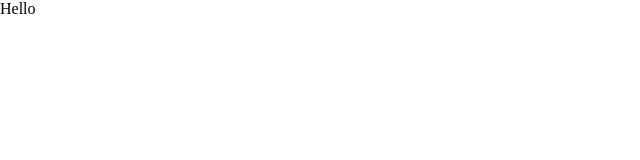
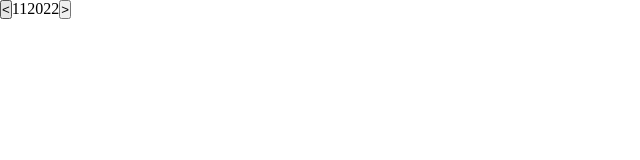
Before and after one commit to valentin93z/bs-studio-admin, a React (Create React App) app: page / in a window 1280 px wide. Shown: the top 160 px of the page, without its empty margins (0-640 px from the left). Built offline with nearby package versions, Linux system fonts and the light colour scheme; the HTML template or start-up script is replaced by a standard one.

Commit message:
add decrement and increment Date

```diff
--- a/public/index.html
+++ b/public/index.html
@@ -6,7 +6,6 @@
     <meta name="viewport" content="width=device-width, initial-scale=1" />
     <meta name="theme-color" content="#000000" />
     <meta name="description" content="Web site created using create-react-app" />
-    <link rel="manifest" href="%PUBLIC_URL%/manifest.json" />
     <title>bs-studio-admin</title>
   </head>
   <body>
--- a/src/App.tsx
+++ b/src/App.tsx
@@ -1,8 +1,9 @@
+import Calendar from "./components/Calendar/Calendar";
 
 function App() {
   return (
     <div className="App">
-      Hello
+      <Calendar />
     </div>
   );
 }
--- a/src/app/calendarSlice/calendarSlice.ts
+++ b/src/app/calendarSlice/calendarSlice.ts
@@ -1,14 +1,22 @@
-import { createSlice } from "@reduxjs/toolkit";
+import { createSlice, PayloadAction } from "@reduxjs/toolkit";
+import { ICalendar } from "../../models/ICalendar";
 
-const initialState = {
-    date: '',
+const initialState: ICalendar = {
+    date: new Date().getTime(),
 }
 
 export const calendarSlice = createSlice({
     name: 'calendar',
     initialState,
     reducers: {
-
+        incrementMonth(state) {
+            const date = state.date && new Date(state.date);
+            state.date = date && date.setMonth(date.getMonth() + 1);
+        },
+        decrementMonth(state) {
+            const date = state.date && new Date(state.date);
+            state.date = date && date.setMonth(date.getMonth() - 1);
+        },
     }
 });
 
--- /dev/null
+++ b/src/components/Calendar/Calendar.tsx
@@ -0,0 +1,26 @@
+import React, { FC, useEffect } from 'react';
+import { calendarSlice } from '../../app/calendarSlice/calendarSlice';
+import { useAppDispatch, useAppSelector } from '../../app/hooks';
+import { getCurrentDate } from '../../utils/getCurrentDate';
+
+const Calendar: FC = () => {
+
+  const dispatch = useAppDispatch();
+  const { date } = useAppSelector(state => state.calendarReducer);
+
+  console.log(date && new Date(date));
+
+  return (
+    <div>
+        <div>
+          <button onClick={() => dispatch(calendarSlice.actions.decrementMonth())}>{'<'}</button>
+          {date && new Date(date).getMonth()}
+          {date && new Date(date).getFullYear()}
+          <button onClick={() => dispatch(calendarSlice.actions.incrementMonth())}>{'>'}</button>
+        </div>
+        <div></div>
+    </div>
+  )
+}
+
+export default Calendar;
--- /dev/null
+++ b/src/models/ICalendar.ts
@@ -0,0 +1,3 @@
+export interface ICalendar {
+    date: number | null;
+}
--- /dev/null
+++ b/src/utils/getCurrentDate.ts
@@ -0,0 +1,16 @@
+export const getCurrentDate = (d: number | null) => {
+
+  if (!d) return;
+
+  const date = new Date(d);
+
+  const year = date.getFullYear();
+  const month = date.getMonth();
+  const dayOfMonth = date.getDate();
+  const dayOfWeek = date.getDay();
+  const hours = date.getHours();
+  const minutes = date.getMinutes();
+
+  return { year, month, dayOfMonth, dayOfWeek, hours, minutes };
+
+}
```
Also changed, not shown: public/manifest.json (deleted).
